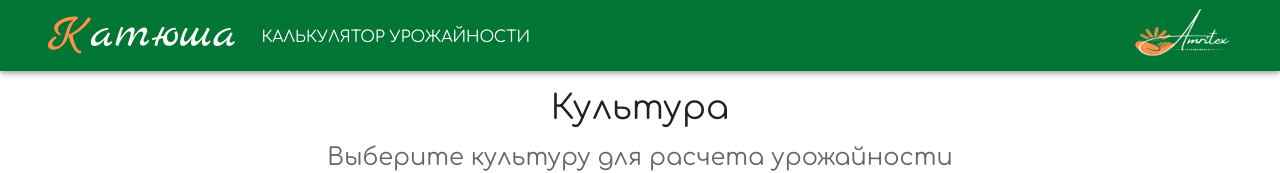
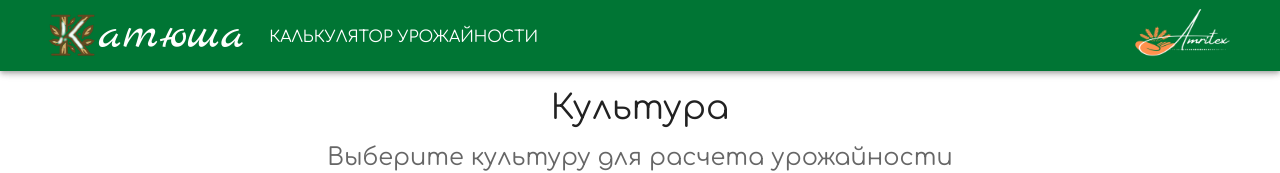
Before and after one commit to Nikita1198/katyusha-project-client, a React (Vite) app: page /cultures in a window 1280 px wide. Shown: the top 173 px of the page. Built offline with nearby package versions, Linux system fonts and the light colour scheme.

Commit message:
Change K logo

```diff
--- a/src/components/common/NavBar.tsx
+++ b/src/components/common/NavBar.tsx
@@ -82,12 +82,18 @@ export default function NavBar(props) {
                 fontWeight: 400,
                 fontFamily: "Marck Script",
                 letterSpacing: ".1rem",
-                color: "inherit",
                 textDecoration: "none",
+                alignItems: "center"
               }}
             >
-              <Box component="span" sx={{ color: "#ff914d", verticalAlign: "bottom" }}>К</Box>
-              <Box component="span" sx={{ verticalAlign: "bottom" }}>атюша</Box>
+              <Box component="span" sx={{ display: 'inline-flex', height: '1em', alignItems: 'flex-end' }}>
+                <img
+                  alt="К"
+                  src="/images/k.png"
+                  style={{ height: '100%', width: 'auto' }}
+                />
+              </Box>
+              <Box component="span" sx={{ lineHeight: 'normal', alignSelf: 'flex-end' }}>атюша</Box>
             </Typography>
             <Box sx={{ flexGrow: 1, display: { xs: "flex", md: "none" } }}>
               <IconButton
@@ -133,23 +139,30 @@ export default function NavBar(props) {
                 ))}
               </Menu>
             </Box>
+            <Box sx={{ flexGrow: 1, display: { xs: "flex", md: "none" } }}>
             <Typography
               variant="h4"
               noWrap
               component="a"
               sx={{
                 display: { xs: "flex", md: "none" },
-                flexGrow: 1,
                 fontWeight: 400,
                 fontFamily: "Marck Script",
                 letterSpacing: ".1rem",
-                color: "inherit",
                 textDecoration: "none",
+                alignItems: "center"
               }}
             >
-              <Box component="span" sx={{ color: "#ff914d", verticalAlign: "bottom" }}>К</Box>
-              <Box component="span" sx={{ verticalAlign: "bottom" }}>атюша</Box>
+              <Box component="span" sx={{ display: 'inline-flex', height: '1em', alignItems: 'flex-end' }}>
+                <img
+                  alt="К"
+                  src="/images/k.png"
+                  style={{ height: '100%', width: 'auto' }}
+                />
+              </Box>
+              <Box component="span" sx={{ lineHeight: 'normal', alignSelf: 'flex-end' }}>атюша</Box>
             </Typography>
+            </Box>
             <Box sx={{ flexGrow: 1, display: { xs: "none", md: "flex" } }}>
               {pages.map((page) => (
                 <Button
```
Also changed, not shown: public/images/k.png (added), public/images/white_logo.png (added).
